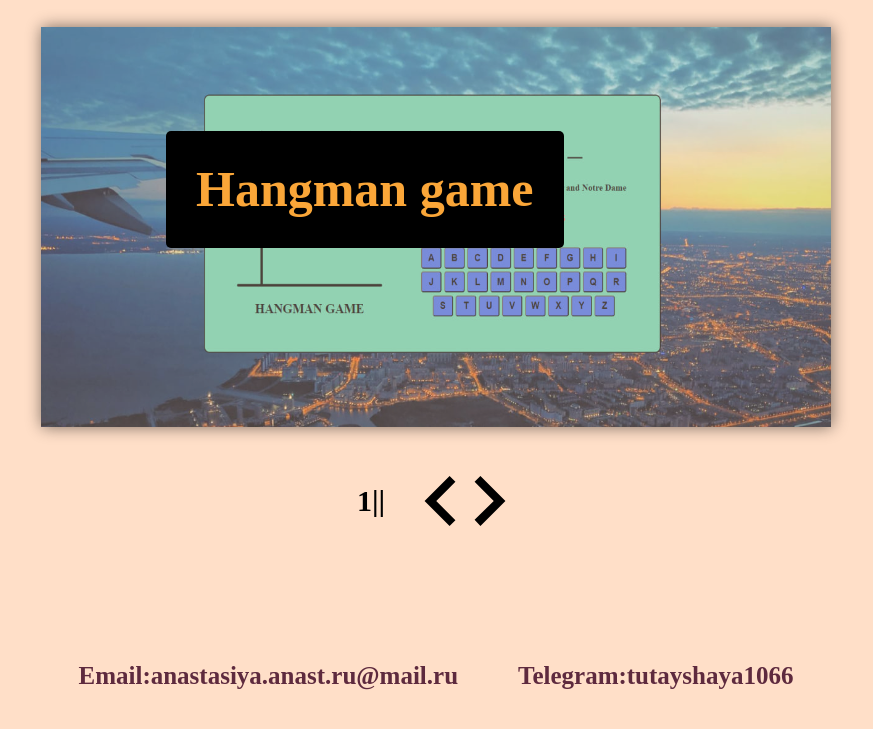
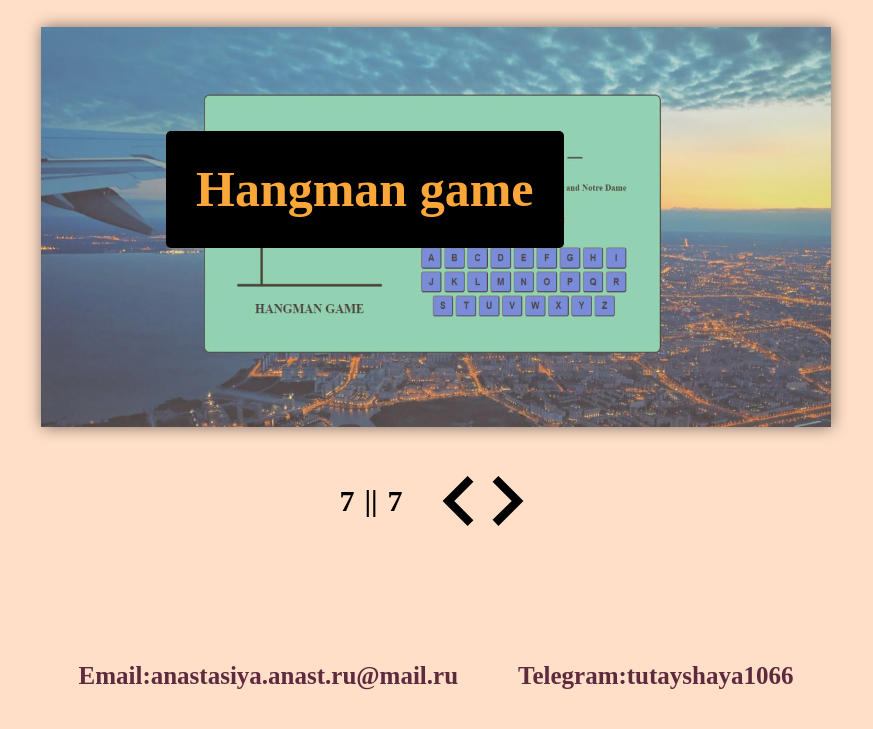
Before and after one commit to anastasia19141918/CV, a website: page MyCv/index.html in a window 1280 px wide. Both pictures are taken after a click on the element 644 px from the left and 3061 px from the top of the page. Shown: the part 2561-3290 px from the top of the page, without its empty margins (204-1077 px from the left). Drawn offline with Linux system fonts and the light colour scheme.

Commit message:
feat: current and number js

```diff
--- a/MyCv/index.html
+++ b/MyCv/index.html
@@ -137,9 +137,9 @@
 
         <div class="projects__pagination">
           <div class="projects__numns">
-            <span class="projects__numn">1</span>
-            <span class="projects__numn">|</span>
-            <span class="projects__numn">|</span>
+            <span class="projects__numn" id="projects__numn_number">1</span>
+            <span class="projects__numn">||</span>
+            <span class="projects__numn" id="projects__numn_current"></span>
           </div>
           <div class="projects__arrows">
             <span class="projects__btn projects__btn_back" id="btn_back"></span>
--- a/MyCv/index.js
+++ b/MyCv/index.js
@@ -1,14 +1,20 @@
 const btnBack = document.getElementById('btn_back');
 const btnNext = document.getElementById('btn_next');
 const imgItemns = document.querySelectorAll('.projects__slaider');
+const imgCurrent = document.getElementById('projects__numn_current');
+const imgNumber = document.getElementById('projects__numn_number');
 
 let index = 0;
+let number = '';
 
 function slaiderActive(n) {
   imgItemns.forEach(function(el){
     el.classList.remove('projects__slaider_active');
   });
   imgItemns[n].classList.add('projects__slaider_active');
+
+  let numberSlaider = number = n+1;
+  imgNumber.innerHTML = numberSlaider;
 };
 
 btnBack.addEventListener('click', function(){
@@ -31,3 +37,9 @@ btnNext.addEventListener('click', function(){
     slaiderActive(index);
   }
 })
+
+function currentSlaider() {
+  let currentSlaider = imgItemns.length;
+  imgCurrent.innerHTML = currentSlaider;
+}
+currentSlaider();
--- a/MyCv/sass/pages/_progects.scss
+++ b/MyCv/sass/pages/_progects.scss
@@ -45,6 +45,7 @@
   display: flex;
   flex-direction: row;
   align-items: center;
+  gap: 0 10px;
 }
 
 .projects__numn {
```
Also changed, not shown: MyCv/sass/index.css, 1 other file.
